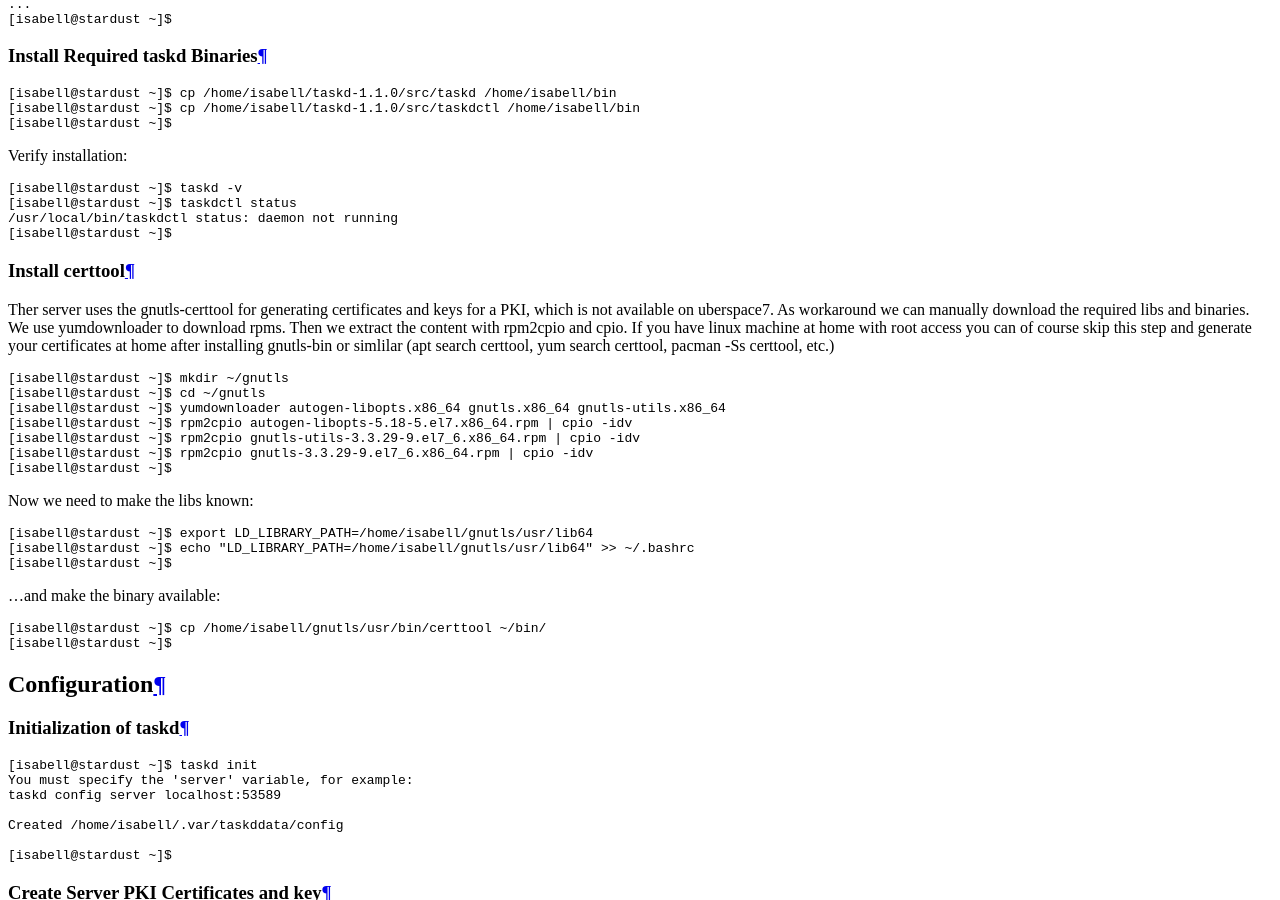
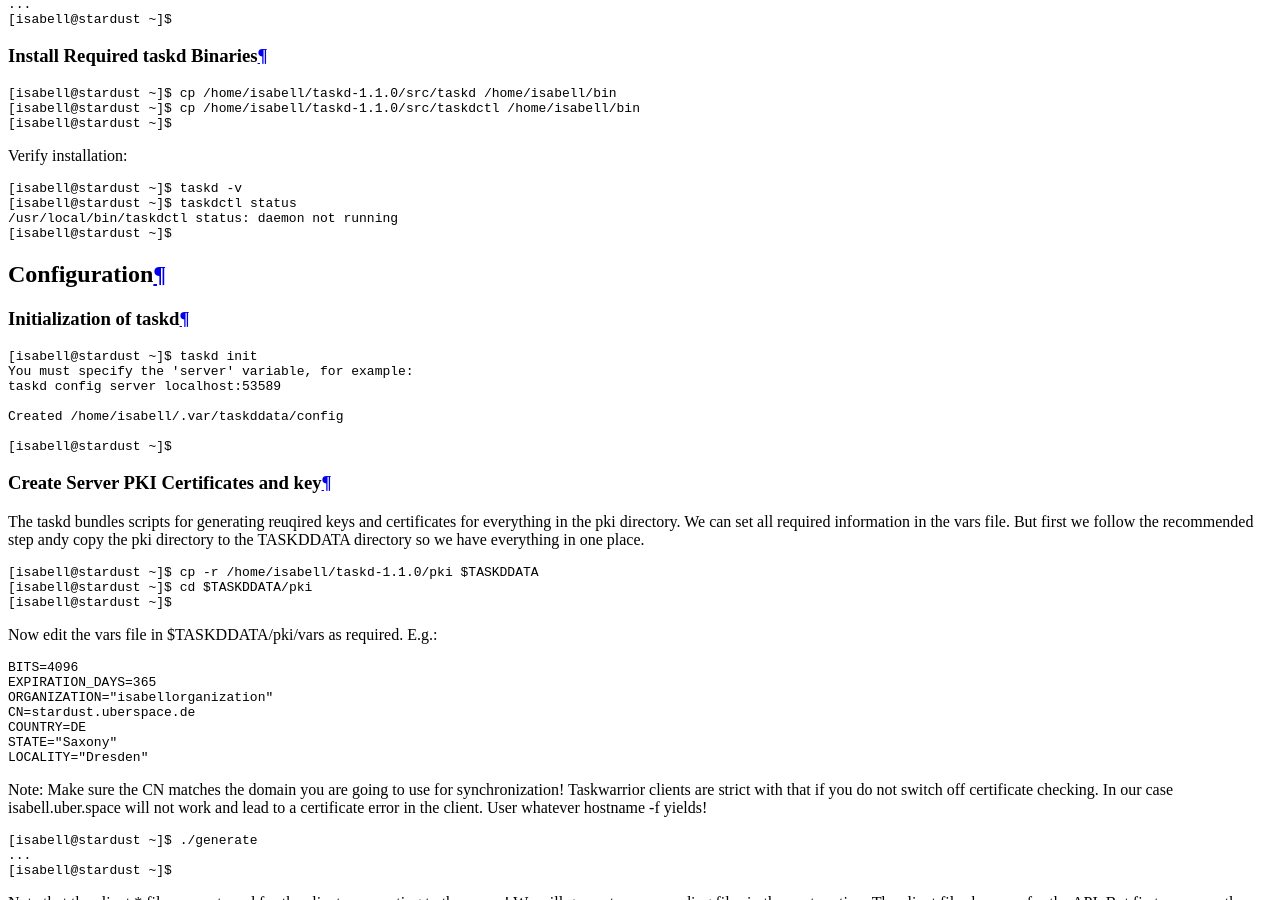
Before and after one commit to Uberspace/lab, a Sphinx documentation site: the page built from source/guide_taskd.rst, in a window 1280 px wide and 900 px high, scrolled down 3885 px. Built offline with Sphinx 7.4.7 and the Read the Docs theme 2.0.0, drawn with Linux system fonts in a browser that asks for light colours.

Commit message:
[taskd] remove certtool because it's now provided

```diff
--- a/source/guide_taskd.rst
+++ b/source/guide_taskd.rst
@@ -112,36 +112,6 @@
  [isabell@stardust ~]$ taskdctl status
  /usr/local/bin/taskdctl status: daemon not running
  [isabell@stardust ~]$
-
-
-Install certtool
-----------------
-Ther server uses the gnutls-certtool for generating certificates and keys for a PKI, which is not available on uberspace7.
-As workaround we can manually download the required libs and binaries. We use yumdownloader to download rpms. Then we extract the content with rpm2cpio and cpio.
-If you have linux machine at home with root access you can of course skip this step and generate your certificates at home after installing gnutls-bin or simlilar (apt search certtool, yum search certtool, pacman -Ss certtool, etc.)
-::
-
- [isabell@stardust ~]$ mkdir ~/gnutls
- [isabell@stardust ~]$ cd ~/gnutls
- [isabell@stardust ~]$ yumdownloader autogen-libopts.x86_64 gnutls.x86_64 gnutls-utils.x86_64
- [isabell@stardust ~]$ rpm2cpio autogen-libopts-5.18-5.el7.x86_64.rpm | cpio -idv
- [isabell@stardust ~]$ rpm2cpio gnutls-utils-3.3.29-9.el7_6.x86_64.rpm | cpio -idv
- [isabell@stardust ~]$ rpm2cpio gnutls-3.3.29-9.el7_6.x86_64.rpm | cpio -idv
- [isabell@stardust ~]$
-
-Now we need to make the libs known:
-::
-
- [isabell@stardust ~]$ export LD_LIBRARY_PATH=/home/isabell/gnutls/usr/lib64
- [isabell@stardust ~]$ echo "LD_LIBRARY_PATH=/home/isabell/gnutls/usr/lib64" >> ~/.bashrc
- [isabell@stardust ~]$
-
-...and make the binary available:
-::
-
- [isabell@stardust ~]$ cp /home/isabell/gnutls/usr/bin/certtool ~/bin/
- [isabell@stardust ~]$
-
 
 
 Configuration
```
